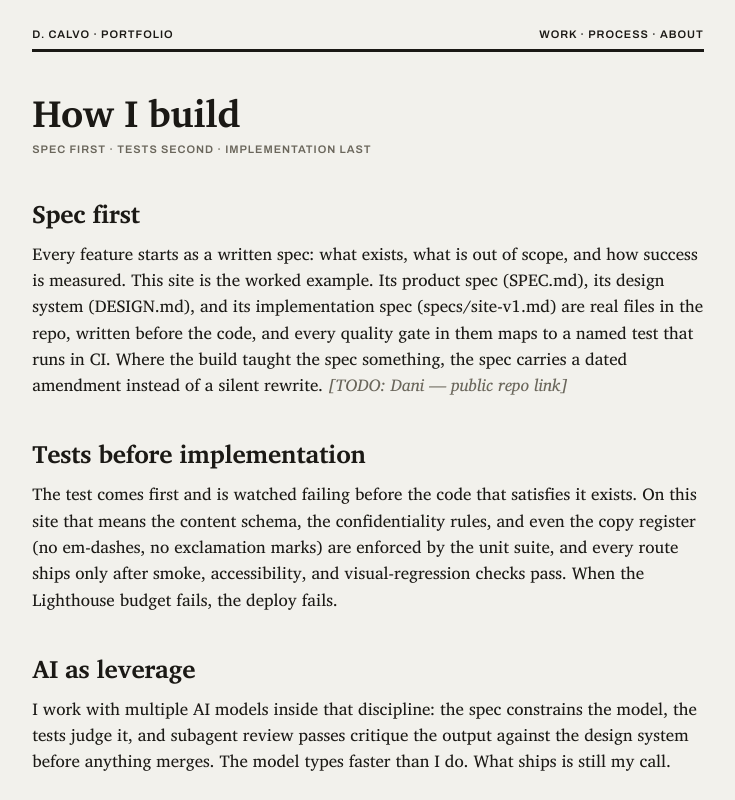
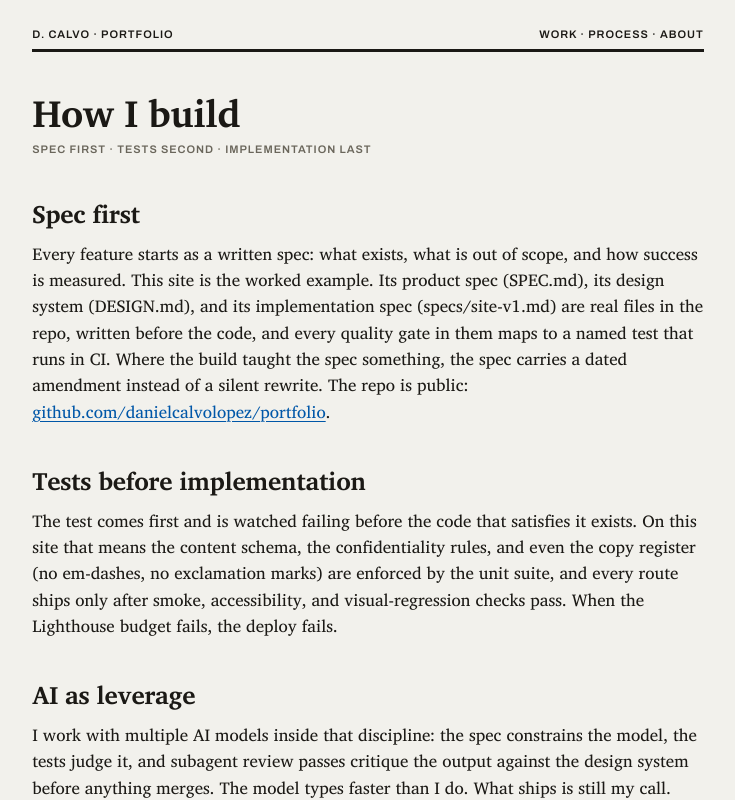
Before and after one commit to danielcalvolopez/portfolio, a Next.js app: page /process in a window 1280 px wide. Shown: the top 800 px of the page, without its empty margins (272-1007 px from the left). Built offline with nearby package versions, Linux system fonts and the light colour scheme; no server answers.

Commit message:
Add link to public GitHub repository in ProcessPage component
- Imported Link component from Next.js.
- Updated the ProcessPage to include a link to the public GitHub repository, enhancing transparency and accessibility for users.

```diff
--- a/src/app/process/page.tsx
+++ b/src/app/process/page.tsx
@@ -1,4 +1,5 @@
 import type { Metadata } from 'next';
+import Link from 'next/link';
 import { seoMeta } from '@/lib/seo';
 
 export const metadata: Metadata = {
@@ -22,8 +23,15 @@ export default function ProcessPage() {
         design system (DESIGN.md), and its implementation spec (specs/site-v1.md) are real
         files in the repo, written before the code, and every quality gate in them maps to a
         named test that runs in CI. Where the build taught the spec something, the spec carries
-        a dated amendment instead of a silent rewrite.{' '}
-        <span className="todo">[TODO: Dani — public repo link]</span>
+        a dated amendment instead of a silent rewrite. The repo is public:{' '}
+        <Link
+          href="https://github.com/danielcalvolopez/portfolio"
+          target="_blank"
+          rel="noopener noreferrer"
+        >
+          github.com/danielcalvolopez/portfolio
+        </Link>
+        .
       </p>
 
       <h2>Tests before implementation</h2>
```
